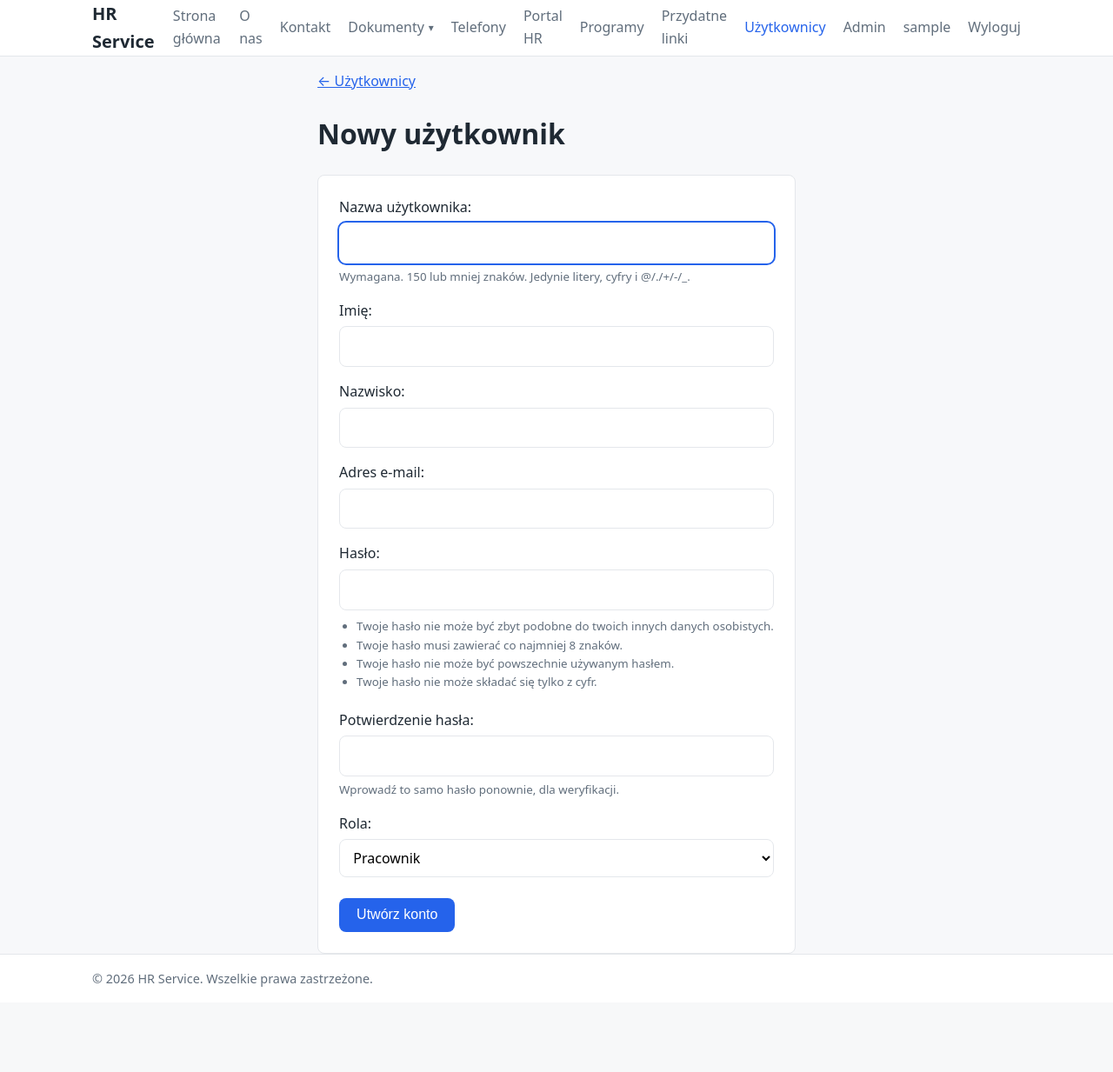
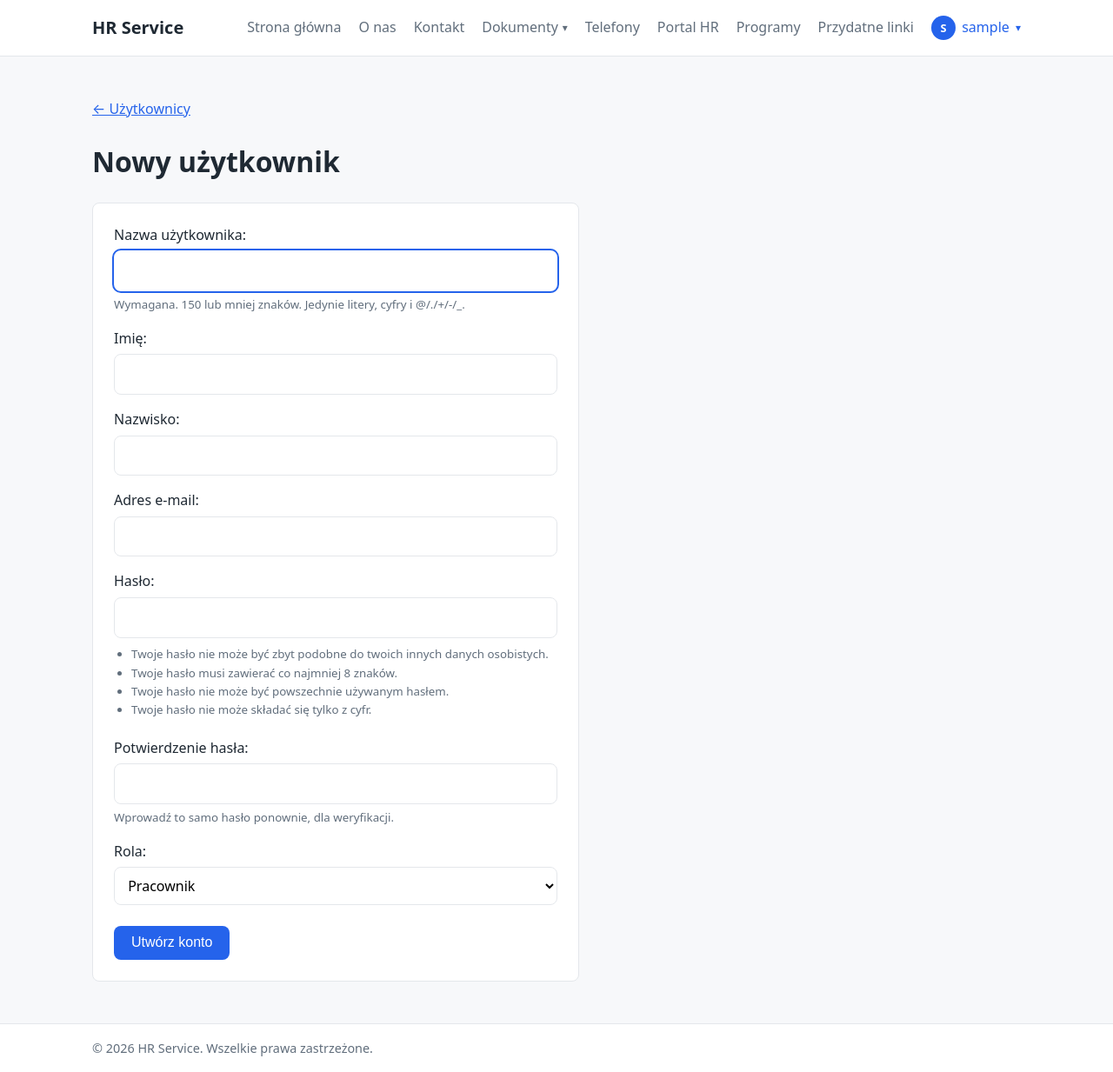
Before and after one commit to Groten36/HRService, a Django app: page /accounts/uzytkownicy/dodaj/ in a window 1280 px wide. Shown: the whole page at 87% size. Before the commit the page ends 1135 px from the top, so only its background shows below. Run offline with Django 5.2, Linux system fonts and the light colour scheme; the visitor is signed in with stand-in values (Sample User, id 1); data that the repository does not hold is empty.

Commit message:
Przenieś opcje konta do menu użytkownika i popraw szerokość treści
Po zalogowaniu pasek menu się nie mieścił - login, Użytkownicy, panel admina
i wylogowanie są teraz w rozwijanym menu z inicjałem. Element main zajmuje
pełną szerokość i ma poprawny górny odstęp.

```diff
--- a/static/css/main.css
+++ b/static/css/main.css
@@ -28,7 +28,8 @@ body {
 main { flex: 1; padding-top: 2rem; padding-bottom: 3rem; }
 a { color: var(--color-primary); }
 
-.container { max-width: var(--max-width); margin: 0 auto; padding: 0 1rem; }
+.container { width: 100%; max-width: var(--max-width); margin: 0 auto; padding: 0 1rem; }
+main.container { padding-top: 2rem; padding-bottom: 3rem; }
 
 /* Navbar */
 .navbar { background: var(--color-surface); border-bottom: 1px solid var(--color-border); }
@@ -353,3 +354,22 @@ form.inline { display: inline; margin: 0; }
 .roles-help { margin-bottom: 1rem; background: var(--color-surface); border: 1px solid var(--color-border); border-radius: var(--radius); padding: .6rem 1rem; }
 .roles-help summary { cursor: pointer; color: var(--color-primary); }
 .roles-help .details { margin-top: .75rem; }
+
+/* Menu użytkownika */
+.navbar__links > a, .dropdown__toggle { white-space: nowrap; }
+.navbar__brand { white-space: nowrap; }
+.dropdown--right .dropdown__menu { left: auto; right: 0; transform: none; min-width: 210px; }
+.user-toggle { gap: .45rem; }
+.avatar {
+  width: 28px; height: 28px; border-radius: 50%; display: inline-grid; place-items: center;
+  background: var(--color-primary); color: #fff; font-size: .8rem; font-weight: 700;
+}
+.dropdown__button {
+  width: 100%; text-align: left; background: none; border: 0; font: inherit; cursor: pointer;
+  padding: .45rem .7rem; border-radius: 6px; color: var(--color-error);
+}
+.dropdown__button:hover { background: #fef2f2; }
+.dropdown__menu form { margin: 0; }
+@media (max-width: 1080px) {
+  .dropdown--right .dropdown__menu { position: static; min-width: 0; }
+}
--- a/templates/partials/navbar.html
+++ b/templates/partials/navbar.html
@@ -33,12 +33,22 @@
       {% url 'pages:links' as links_url %}
       <a href="{{ links_url }}" {% if request.path == links_url %}class="active"{% endif %}>Przydatne linki</a>
       {% if user.is_authenticated %}
-        {% if perms.auth.change_user %}{% url 'user_list' as users_url %}<a href="{{ users_url }}" {% if '/uzytkownicy/' in request.path %}class="active"{% endif %}>Użytkownicy</a>{% endif %}
-        {% if user.is_staff %}<a href="{% url 'admin:index' %}">Admin</a>{% endif %}
-        <a href="{% url 'profile' %}">{{ user.username }}</a>
-        <form method="post" action="{% url 'logout' %}" class="inline">
-          {% csrf_token %}<button type="submit" class="link-button">Wyloguj</button>
-        </form>
+        <div class="dropdown dropdown--right" data-dropdown>
+          <button type="button" class="dropdown__toggle user-toggle{% if '/accounts/' in request.path %} active{% endif %}"
+                  aria-haspopup="true" aria-expanded="false" data-dropdown-toggle>
+            <span class="avatar" aria-hidden="true">{{ user.first_name|default:user.username|slice:":1"|upper }}</span>
+            {{ user.username }} <span class="dropdown__caret" aria-hidden="true">&#9662;</span>
+          </button>
+          <div class="dropdown__menu" role="menu">
+            <a href="{% url 'profile' %}" role="menuitem">Mój profil</a>
+            {% if perms.auth.view_user %}<a href="{% url 'user_list' %}" role="menuitem" {% if '/uzytkownicy/' in request.path %}class="active"{% endif %}>Użytkownicy</a>{% endif %}
+            {% if user.is_staff %}<a href="{% url 'admin:index' %}" role="menuitem">Panel administracyjny</a>{% endif %}
+            <hr>
+            <form method="post" action="{% url 'logout' %}">
+              {% csrf_token %}<button type="submit" class="dropdown__button" role="menuitem">Wyloguj</button>
+            </form>
+          </div>
+        </div>
       {% else %}
         <a href="{% url 'login' %}" class="btn btn--small">Zaloguj</a>
       {% endif %}
```
